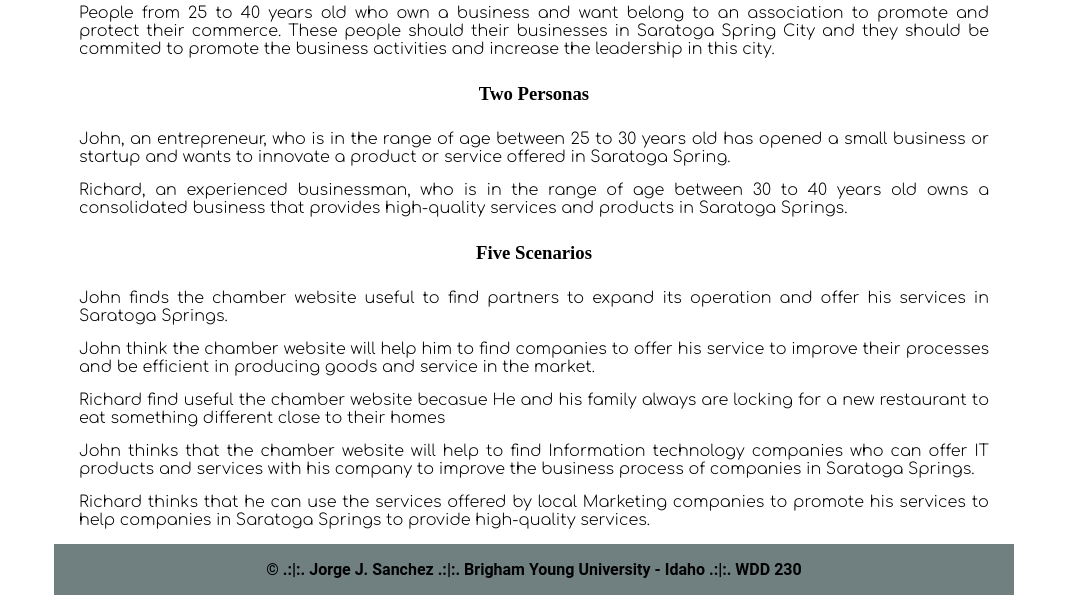
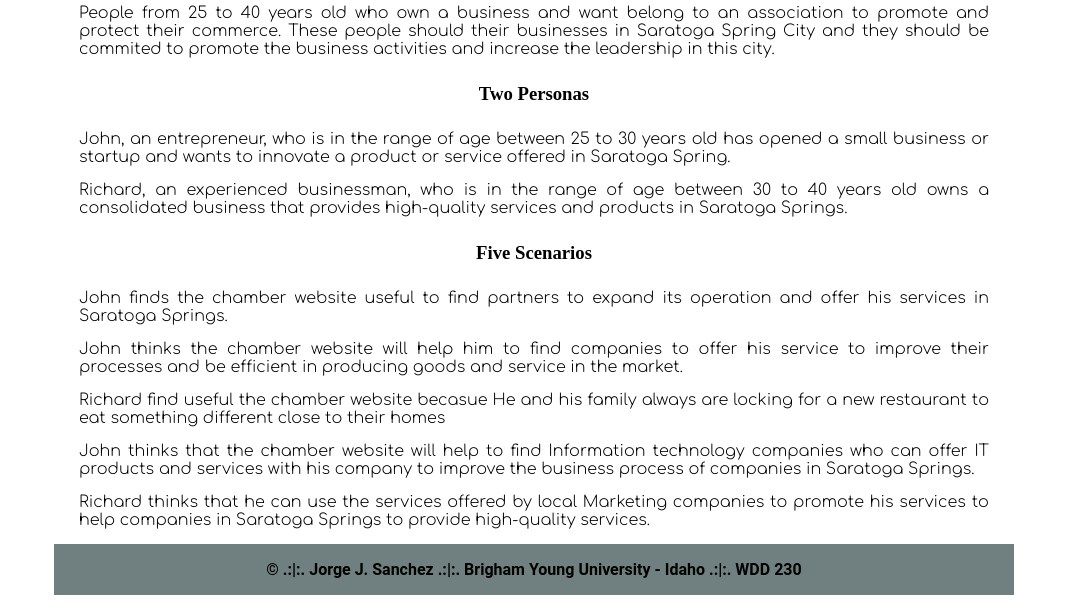
Before and after one commit to jjsn10/wdd230, a plain HTML site: page lesson3/target-audience.html in a window 1280 px wide. Shown: the part 185-800 px from the top of the page, without its empty margins (106-1173 px from the left). Drawn offline with Linux system fonts and the light colour scheme; a web font is replaced by a local one.

Commit message:
correction

```diff
--- a/lesson3/target-audience.html
+++ b/lesson3/target-audience.html
@@ -24,7 +24,7 @@
         <p>Richard, an experienced businessman, who is in the range of age between 30 to 40 years old owns a consolidated business that provides high-quality services and products in Saratoga Springs.</p>
         <h3>Five Scenarios</h3>
         <p>John finds the chamber website useful to find partners to expand its operation and offer his services in Saratoga Springs.</p>
-        <p>John think the chamber website will help him to find companies to offer his service to improve their processes and be efficient in producing goods and service in the market.</p>
+        <p>John thinks the chamber website will help him to find companies to offer his service to improve their processes and be efficient in producing goods and service in the market.</p>
         <p>Richard find useful the chamber website becasue He and his family always are locking for a new restaurant to eat something different close to their homes</p>
         <p>John thinks that the chamber website will help to find Information technology companies who can offer IT products and services with his company to improve the business process of companies in Saratoga Springs.</p>
         <p>Richard thinks that he can use the services offered by local Marketing companies to promote his services to help companies in Saratoga Springs to provide high-quality services.</p>
```
